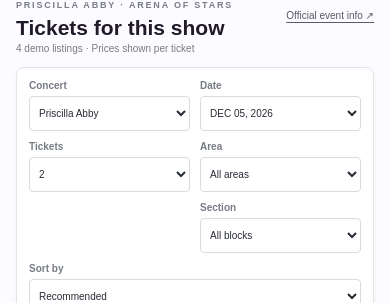
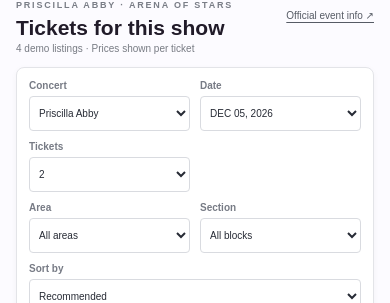
Before and after one commit to jj-chua/Concert-Ticket-Booking-System, a plain HTML site: page client/index.html in a window 390 px wide. Shown: the part 1743-2046 px from the top of the page. Drawn offline with Linux system fonts and the light colour scheme.

Commit message:
Align area and section ticket filters

```diff
--- a/client/style.css
+++ b/client/style.css
@@ -440,7 +440,7 @@ body.map-open{overflow:hidden}
 }
 @media(min-width:761px){.filter-row{grid-template-columns:repeat(3,minmax(0,1fr))}}
 @media(max-width:760px){
-  .filter-row .location-filter{grid-column:1;grid-row:3}
+  .filter-row .area-filter{grid-column:1;grid-row:3}
   .filter-row .section-filter{grid-column:2;grid-row:3}
   .filter-row .sort-filter{grid-column:1/-1;grid-row:4}
 }
```
